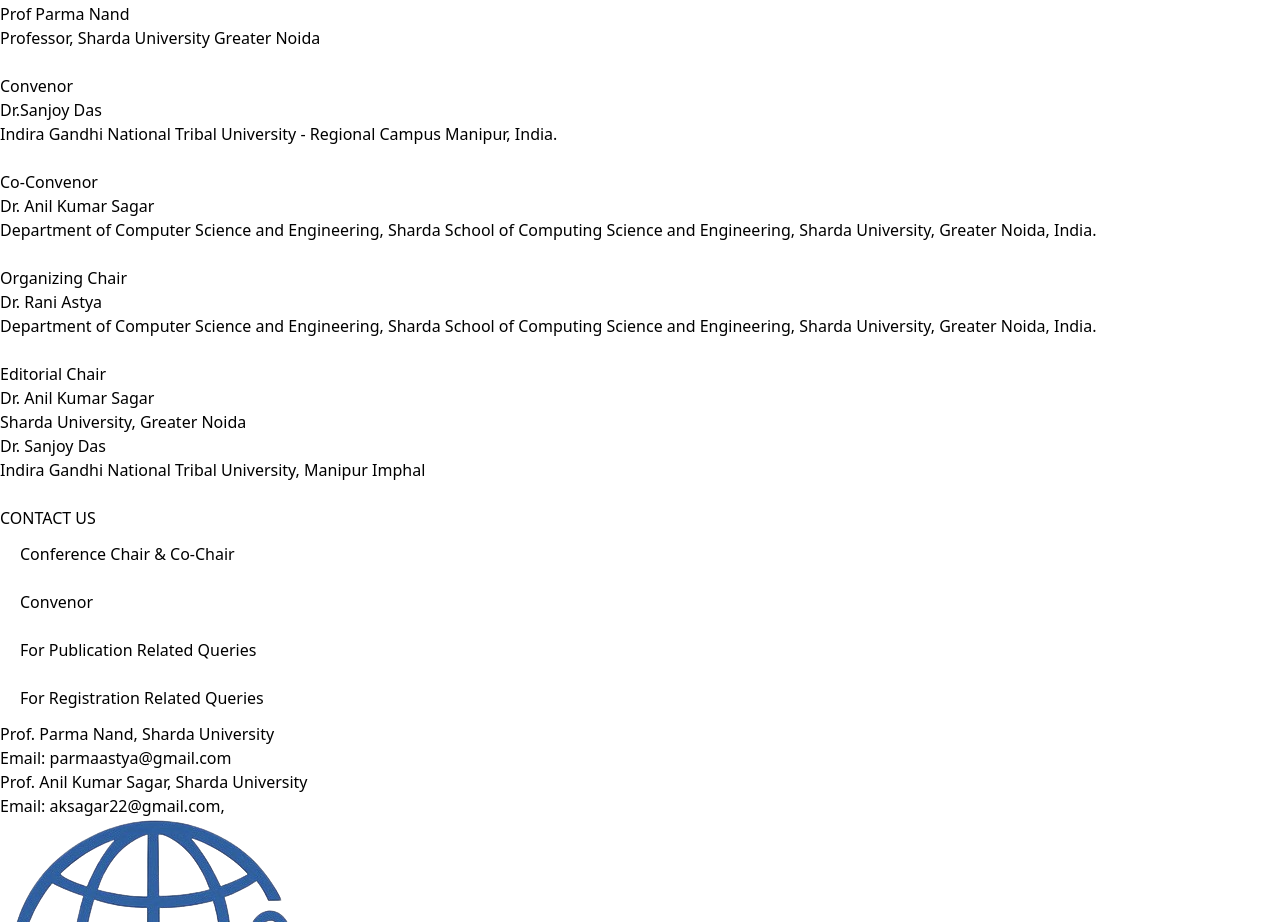
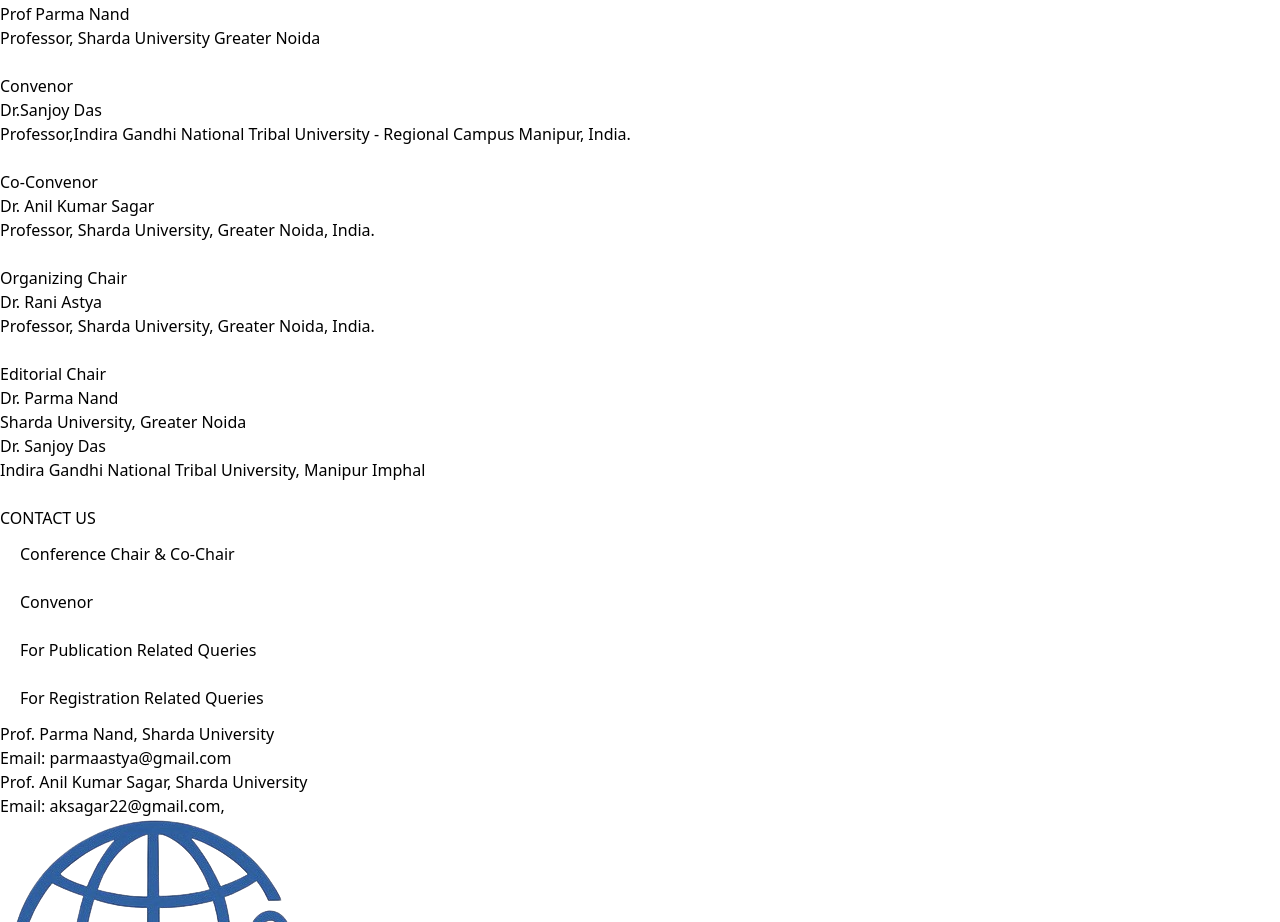
Before and after one commit to rish527/Conference-Site, a React (Vite) app: page /commitee in a window 1280 px wide. Shown: the part 980-1902 px from the top of the page. Built offline with nearby package versions, Linux system fonts and the light colour scheme.

Commit message:
Update commitee.js

```diff
--- a/src/Data/commitee.js
+++ b/src/Data/commitee.js
@@ -28,7 +28,7 @@
         members:[
             {   profilePic:"https://estsd2025.sirsd.com/assets/profile-images/Prof-ram-ji-prasad.jpg",
                 name:"Dr.Sanjoy Das",
-                university:"Indira Gandhi National Tribal University - Regional Campus Manipur, India.",
+                university:" Professor,Indira Gandhi National Tribal University - Regional Campus Manipur, India.",
             },
 
         ]
@@ -38,7 +38,7 @@
         members:[
             {   profilePic:"https://estsd2025.sirsd.com/assets/profile-images/Prof-ram-ji-prasad.jpg",
                 name:"Dr. Anil Kumar Sagar",
-                university:"Department of Computer Science and Engineering, Sharda School of Computing Science and Engineering, Sharda University, Greater Noida, India.",
+                university:"Professor,  Sharda University, Greater Noida, India.",
             },
 
         ]
@@ -48,7 +48,7 @@
         members:[
             {   profilePic:"https://estsd2025.sirsd.com/assets/profile-images/Prof-ram-ji-prasad.jpg",
                 name:"Dr. Rani Astya",
-                university:"Department of Computer Science and Engineering, Sharda School of Computing Science and Engineering, Sharda University, Greater Noida, India.",
+                university:" Professor, Sharda University, Greater Noida, India.",
             },
 
         ]
@@ -57,7 +57,7 @@
         head:"Editorial Chair",
         members:[
             {   profilePic:"https://estsd2025.sirsd.com/assets/profile-images/Prof-ram-ji-prasad.jpg",
-                name:"Dr. Anil Kumar Sagar",
+                name:"Dr. Parma Nand",
                 university:"Sharda University, Greater Noida",
             },
             {   profilePic:"https://estsd2025.sirsd.com/assets/profile-images/Prof-ram-ji-prasad.jpg",
```
